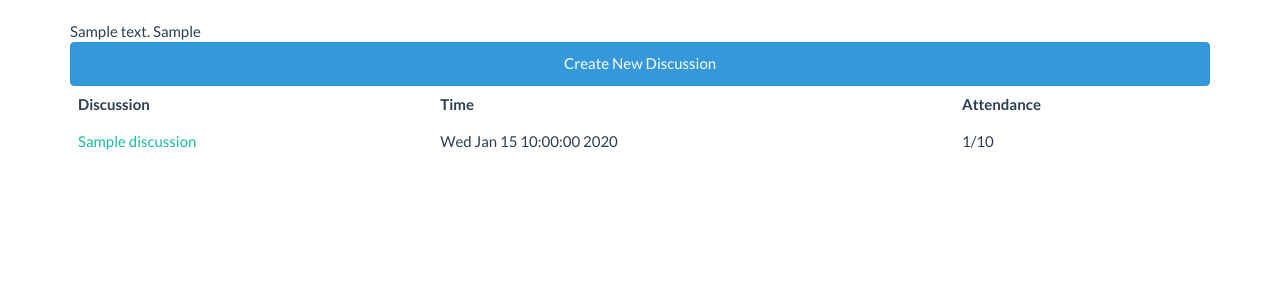
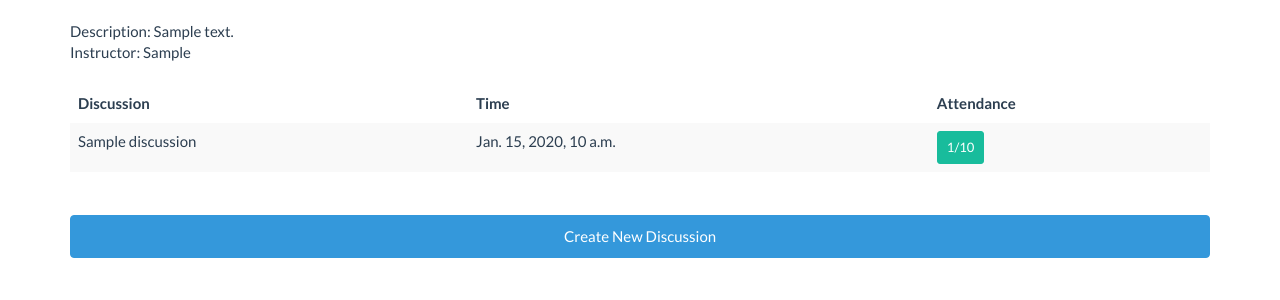
Before and after one commit to ClassDiscuss/class-discuss-site, a Django app: template class_discuss_site/templates/class_discuss_site/course_detail.html in a window 1280 px wide. Shown: the part 62-362 px from the top of the page. Run offline with Django 3.2, Linux system fonts and the light colour scheme; the template is opened without the code that fills it: values that come from a table or form of the project are taken from there, others are empty; tables that the repository leaves empty hold one stand-in row (values such as "Sample post"); parts of the project's set-up code (start-up, migrations or seed data) failed here and were passed over; some libraries are stand-ins or nearby versions.

Commit message:
Update layouts

```diff
--- a/class_discuss_site/templates/class_discuss_site/course_detail.html
+++ b/class_discuss_site/templates/class_discuss_site/course_detail.html
@@ -4,18 +4,17 @@
 
 {% block content %}
 
-    {{ course.description }}
+    <div class="row">
+        <div class="col-md-8">Description: {{ course.description }}</div>
+    </div>
+    <div class="row">
+        <div class="col-md-8">Instructor: {{ course.instructor }}</div>
+    </div>
 
-    {{ course.instructor }}
-
-
-    <a href="/discussions/create">
-        <button type="button" class="btn btn-primary btn-info btn-block">Create New Discussion
-        </button>
-    </a>
+    <br>
 
     {% if discussions %}
-        <table class="table">
+        <table class="table table-striped">
             <thead>
             <tr>
                 <th>Discussion</th>
@@ -26,9 +25,21 @@
             <tbody>
             {% for discussion in discussions %}
                 <tr>
-                    <td><a href="/discussions/{{ discussion.id }}/">{{ discussion.name }}</a></td>
-                    <td>{{ discussion.datetime.ctime }}</td>
-                    <td>{{ discussion.members.count }}/{{ discussion.size }}</td>
+                    <td>{{ discussion.name }}</td>
+                    <td>{{ discussion.datetime }}</td>
+                    {% if discussion.members.count < discussion.size %}
+                        <td>
+                            <a href="/discussions/{{ discussion.id }}/">
+                                <button type="button"
+                                        class="btn btn-success btn-sm">{{ discussion.members.count }}/{{ discussion.size }}</button>
+                            </a>
+                        </td>
+                    {% else %}
+                        <td>
+                            <button type="button"
+                                    class="btn btn-danger btn-sm disabled">{{ discussion.members.count }}/{{ discussion.size }}</button>
+                        </td>
+                    {% endif %}
                 </tr>
             {% endfor %}
             </tbody>
@@ -36,4 +47,10 @@
     {% else %}
         <p>No discussions are available.</p>
     {% endif %}
+
+    <br>
+    <a href="/discussions/create">
+        <button type="button" class="btn btn-primary btn-info btn-block">Create New Discussion
+        </button>
+    </a>
 {% endblock %}
--- a/class_discuss_site/views.py
+++ b/class_discuss_site/views.py
@@ -47,6 +47,10 @@ def discussion_detail(request, discussion_id):
         message.save()
 
     discussion = get_object_or_404(Discussion, pk=discussion_id)
+
+    if request.user.id not in discussion.members.all() and request.user.id != discussion.organizer.id:
+        discussion.members.add(request.user)
+
     messages = ForumMessage.objects.all().filter(discussion_id=discussion_id)
     context = {'discussion': discussion, 'messages': messages}
     return render(request, 'class_discuss_site/discussion_detail.html', context)
```
Also changed, not shown: class_discuss_site/templates/class_discuss_site/user_discussions.html (+6 -6 lines).
